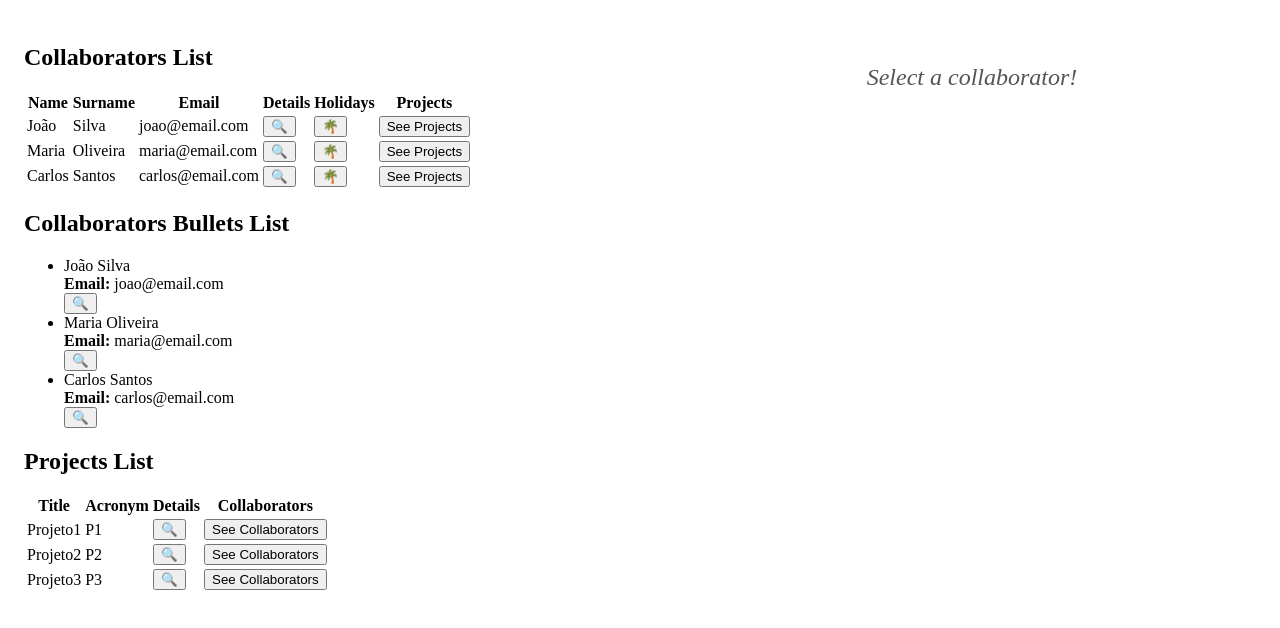
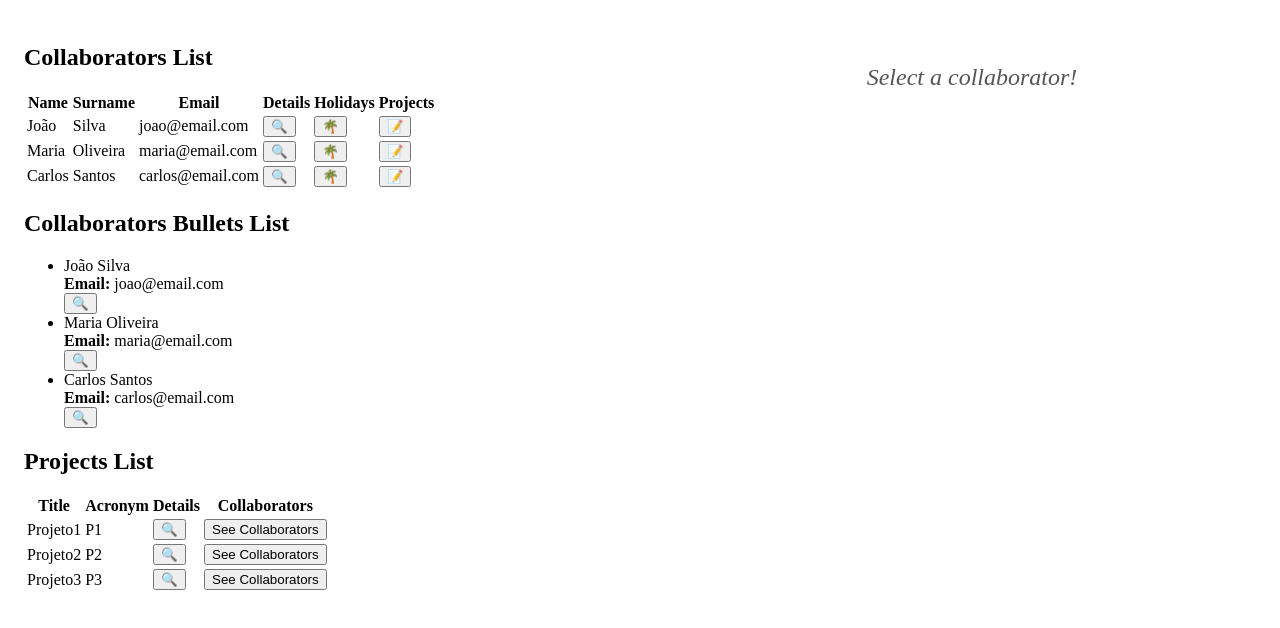
Before and after one commit to FernandoSilva-BSimple/projeto-frontend-academia, an Angular app: page / in a window 1280 px wide. Shown: the top 628 px of the page. Built offline with nearby package versions, Linux system fonts and the light colour scheme.

Commit message:
minor fix

```diff
--- a/src/app/components/collaborators-list-bullets/collaborators-list-bullets.component.html
+++ b/src/app/components/collaborators-list-bullets/collaborators-list-bullets.component.html
@@ -5,6 +5,6 @@
       {{ collaborator.name }} {{ collaborator.surname }}
     </span><br>
     <strong>Email:</strong> {{ collaborator.email }}<br>
-    <button (click)="selectCollaborator(collaborator)" aria-label="See Details" class="details-button">🔍</button>
+    <button (click)="selectCollaborator(collaborator)">🔍</button>
   </li>
 </ul>
--- a/src/app/components/collaborators-list/collaborators-list.component.html
+++ b/src/app/components/collaborators-list/collaborators-list.component.html
@@ -17,9 +17,9 @@
         <td>{{ collaborator.name }}</td>
         <td>{{ collaborator.surname }}</td>
         <td>{{ collaborator.email }}</td>
-        <td><button (click)="selectCollaborator(collaborator)" aria-label="See Details" class="details-button">🔍</button>        </td>
+        <td><button (click)="selectCollaborator(collaborator)">🔍</button></td>
         <td><button (click)="showHolidays(collaborator)">🌴</button></td>
-        <td><button (click)="showProjects(collaborator)">See Projects</button></td>
+        <td><button (click)="showProjects(collaborator)">📝</button></td>
       </tr>
     </tbody>
   </table>
```
Also changed, not shown: src/app/components/collaborator-details/collaborator-details.component.ts (+4 -3 lines).
